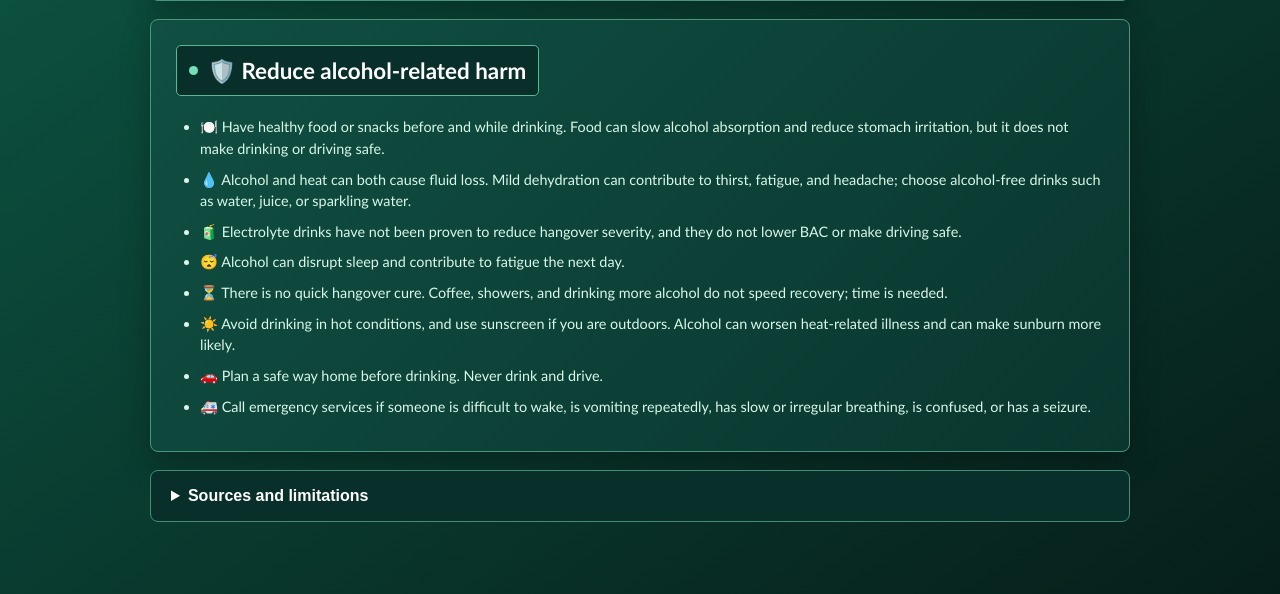
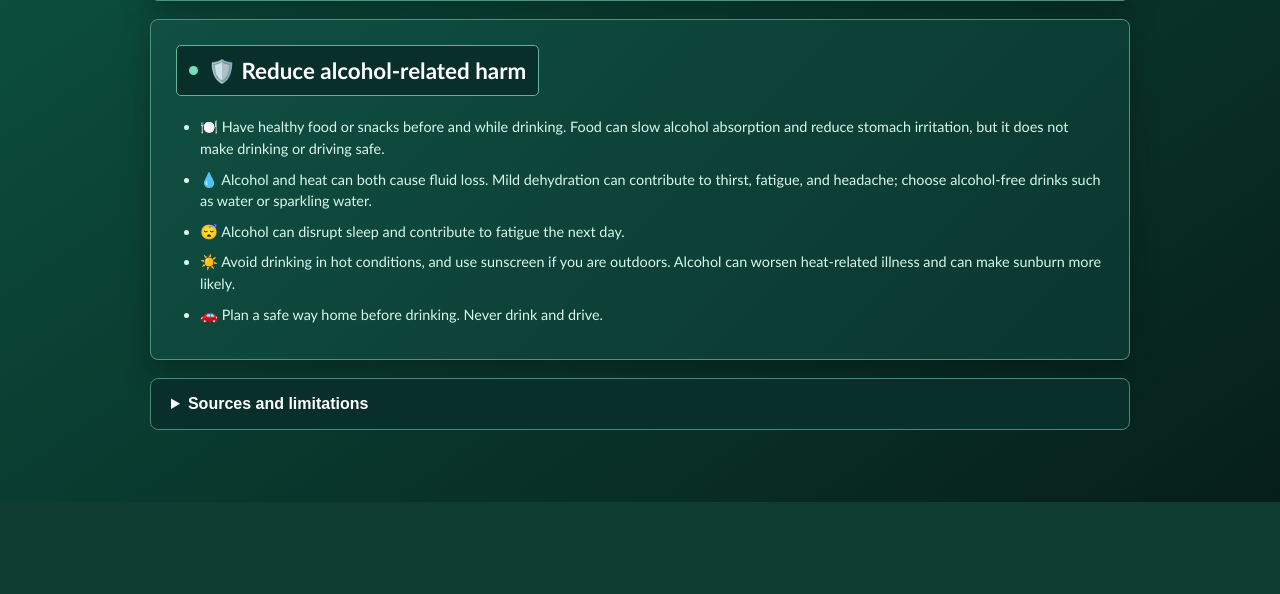
Before and after one commit to Tommysoliman/alcohol-caution, a Flask app: page / in a window 1280 px wide. Shown: the part 2068-2662 px from the top of the page. After the commit the page ends 2570 px from the top, so only its background shows below. Run offline with Flask 3, Linux system fonts and the light colour scheme; data that the repository does not hold is empty.

Commit message:
Refine safety guidance and sources

```diff
--- a/templates/index.html
+++ b/templates/index.html
@@ -123,13 +123,10 @@
       <h2 id="harm-reduction-title">🛡️ Reduce alcohol-related harm</h2>
       <ul class="harm-reduction-list">
         <li>🍽️ Have healthy food or snacks before and while drinking. Food can slow alcohol absorption and reduce stomach irritation, but it does not make drinking or driving safe.</li>
-        <li>💧 Alcohol and heat can both cause fluid loss. Mild dehydration can contribute to thirst, fatigue, and headache; choose alcohol-free drinks such as water, juice, or sparkling water.</li>
-        <li>🧃 Electrolyte drinks have not been proven to reduce hangover severity, and they do not lower BAC or make driving safe.</li>
+        <li>💧 Alcohol and heat can both cause fluid loss. Mild dehydration can contribute to thirst, fatigue, and headache; choose alcohol-free drinks such as water or sparkling water.</li>
         <li>😴 Alcohol can disrupt sleep and contribute to fatigue the next day.</li>
-        <li>⏳ There is no quick hangover cure. Coffee, showers, and drinking more alcohol do not speed recovery; time is needed.</li>
         <li>☀️ Avoid drinking in hot conditions, and use sunscreen if you are outdoors. Alcohol can worsen heat-related illness and can make sunburn more likely.</li>
         <li>🚗 Plan a safe way home before drinking. Never drink and drive.</li>
-        <li>🚑 Call emergency services if someone is difficult to wake, is vomiting repeatedly, has slow or irregular breathing, is confused, or has a seizure.</li>
       </ul>
     </section>
 
```
